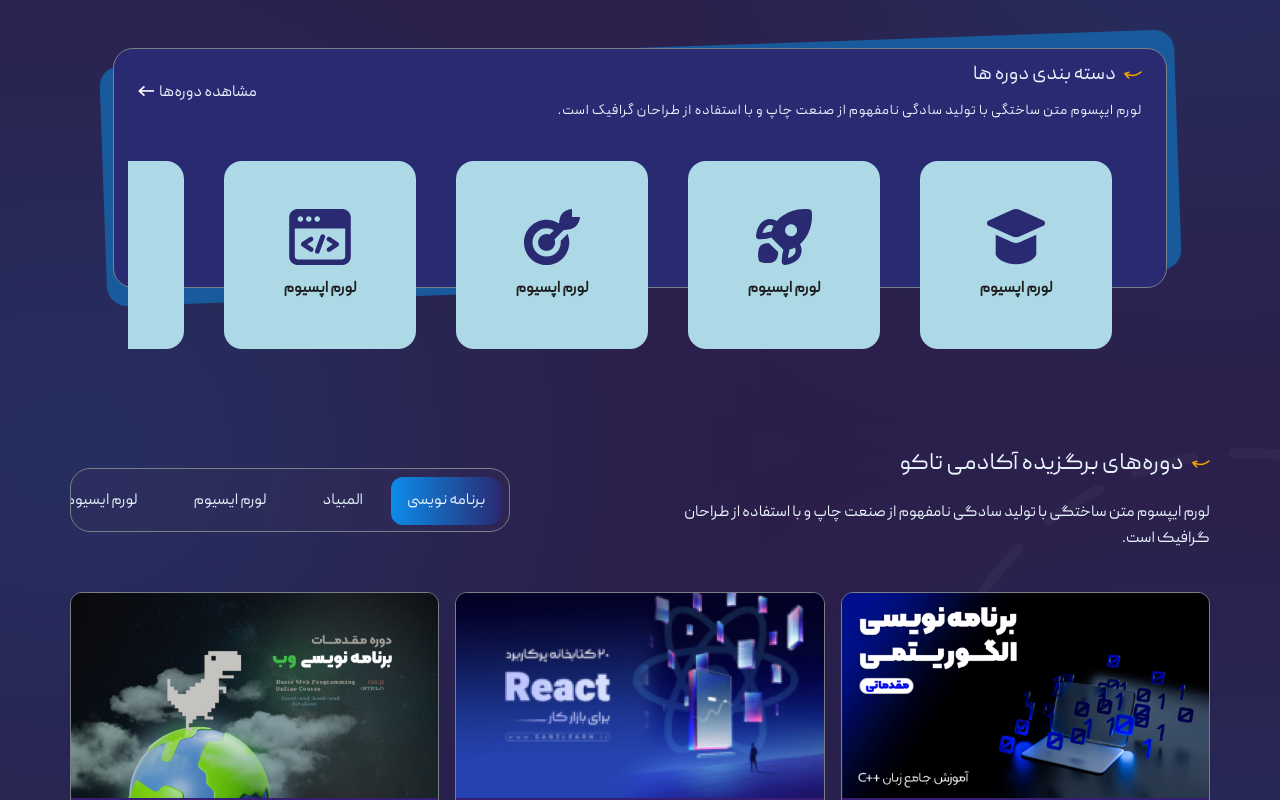
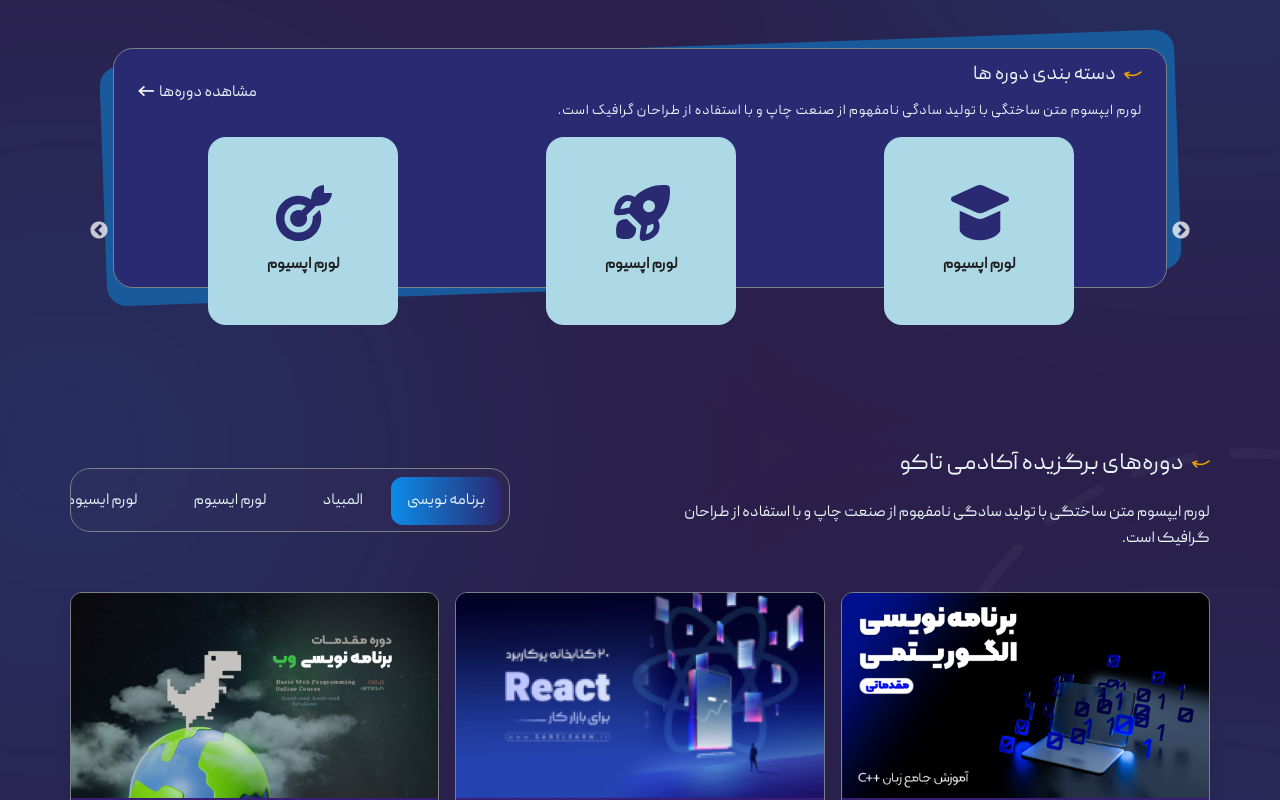
Before and after one commit to AmirhosseinDehghanazar/TakuAcademy-Frontend, a React (Vite) app in the folder TakuAcademy-Frontend/: page / in a window 1280 px wide. Shown: the part 900-1700 px from the top of the page. Built offline with nearby package versions, Linux system fonts and the light colour scheme.

Commit message:
fixing segment slider

```diff
--- a/TakuAcademy-Frontend/src/components/footer/footer.css
+++ b/TakuAcademy-Frontend/src/components/footer/footer.css
@@ -2,7 +2,7 @@
 .footer {
   margin-left: 5.5%;
   margin-right: 5.5%;
-  max-width: 1360px;
+  max-width: 1380px;
 }
 
 @media screen and (min-width: 1550px) {
--- a/TakuAcademy-Frontend/src/components/main/segment/Segment.jsx
+++ b/TakuAcademy-Frontend/src/components/main/segment/Segment.jsx
@@ -1,6 +1,23 @@
-import React from "react";
+import React, { useEffect, useState } from "react";
 import "./segment.css";
+import Slider from "react-slick";
 const Segment = () => {
+  const [slidesToShow, setSlidesToShow] = useState(3);
+
+  useEffect(() => {
+    window.addEventListener("resize", () => {
+      if (window.innerWidth < 550) {
+        setSlidesToShow(2);
+      } else if (window.innerWidth < 768) {
+        setSlidesToShow(3);
+      } else if (window.innerWidth < 1024) {
+        setSlidesToShow(4);
+      } else if (window.innerWidth > 1024) {
+        setSlidesToShow(5);
+      }
+    });
+  }, [window.innerWidth]);
+
   return (
     <div className="segment-parent xl:mx-12 2xl:mx-24 animate-scaleUp">
       <div className="mar-x mb-20 xl:mb-40 relative">
@@ -31,50 +48,59 @@ const Segment = () => {
           </div>
 
           {/* this div is parent for all Cubes */}
-          <div className=" whitespace-nowrap text-center cube-manager mx-auto mt-8 lg:mt-12 xl:mt-0">
+
+          <div className=" whitespace-nowrap text-center mx-auto mt-8 lg:mt-12 xl:mt-0">
             {/* cube; map?*/}
+            <Slider
+              slidesToShow={slidesToShow}
+              arrows
+              slidesToScroll={2}
+              swipe
+              className="px-5"
+            >
               <a
                 href="#"
-              className=" bg-cube font-semibold px-7 py-6 rounded-md xl:px-14 xl:py-12 ms-10 me-10 advancedRounder lg:mt-6 "
+                className=" bg-cube font-semibold px-7 py-6 rounded-md xl:px-14 xl:py-12 advancedRounder  "
               >
-              <div className="bg-seg-medal bg-img  mb-3 w-16 h-10 xl:w-20 xl:h-14"></div>
+                <div className="bg-seg-medal bg-img  mb-3 w-17 h-10 xl:w-20 xl:h-14"></div>
                 <div>لورم اپسیوم</div>
               </a>
               <a
                 href="#"
-              className=" bg-cube font-semibold px-7 py-6 rounded-md xl:px-14 xl:py-12 me-10 advancedRounder"
+                className=" bg-cube font-semibold px-7 py-6 rounded-md xl:px-14 xl:py-12  advancedRounder"
               >
-              <div className="bg-seg-college bg-img mb-3 w-16 h-10 xl:w-20 xl:h-14"></div>
+                <div className="bg-seg-college bg-img mb-3 w-17 h-10 xl:w-20 xl:h-14"></div>
                 <div>لورم اپسیوم</div>
               </a>
               <a
                 href="#"
-              className=" bg-cube font-semibold px-7 py-6 rounded-md xl:px-14 xl:py-12 me-10 advancedRounder"
+                className=" bg-cube font-semibold px-7 py-6 rounded-md xl:px-14 xl:py-12  advancedRounder"
               >
-              <div className="bg-seg-rocket bg-img  mb-3 w-16 h-10 xl:w-20 xl:h-14"></div>
+                <div className="bg-seg-rocket bg-img  mb-3 w-17 h-10 xl:w-20 xl:h-14"></div>
                 <div>لورم اپسیوم</div>
               </a>
               <a
                 href="#"
-              className=" bg-cube font-semibold px-7 py-6 rounded-md xl:px-14 xl:py-12 me-10 advancedRounder"
+                className=" bg-cube font-semibold px-7 py-6 rounded-md xl:px-14 xl:py-12  advancedRounder"
               >
-              <div className="bg-seg-dart bg-img mb-3 w-16 h-10 xl:w-20 xl:h-14"></div>
+                <div className="bg-seg-dart bg-img mb-3 w-17 h-10 xl:w-20 xl:h-14"></div>
                 <div>لورم اپسیوم</div>
               </a>
               <a
                 href="#"
-              className=" bg-cube font-semibold px-7 py-6 rounded-md xl:px-14 xl:py-12 me-10 advancedRounder"
+                className=" bg-cube font-semibold px-7 py-6 rounded-md xl:px-14 xl:py-12  advancedRounder"
               >
-              <div className="bg-seg-code bg-img mb-3 w-16 h-10 xl:w-20 xl:h-14"></div>
+                <div className="bg-seg-code bg-img mb-3 w-17 h-10 xl:w-20 xl:h-14"></div>
                 <div>لورم اپسیوم</div>
               </a>
               <a
                 href="#"
-              className=" bg-cube font-semibold px-7 py-6 rounded-md xl:px-14 xl:py-12 me-10 advancedRounder"
+                className=" bg-cube font-semibold px-7 py-6 rounded-md xl:px-14 xl:py-12  advancedRounder"
               >
-              <div className="bg-seg-mind bg-img mb-3 w-16 h-10 xl:w-20 xl:h-14"></div>
+                <div className="bg-seg-mind bg-img mb-3 w-17 h-10 xl:w-20 xl:h-14"></div>
                 <div>لورم اپسیوم</div>
               </a>
+            </Slider>
             {/* cubes end here */}
 
             {/* cube element end here */}
--- a/TakuAcademy-Frontend/src/components/main/segment/segment.css
+++ b/TakuAcademy-Frontend/src/components/main/segment/segment.css
@@ -7,16 +7,17 @@
   width: 100%;
   z-index: -1;
 }
-.cube-manager {
-  max-width: 80vw;
-
-  overflow: auto;
-}
 
 .bg-cube {
   background-color: #add8e6;
   color: #1e1e1e;
   display: inline-block;
+  max-width: 130px;
+}
+@media screen and (min-width: 1280px) {
+  .bg-cube {
+    max-width: 190px;
+  }
 }
 .sectionRounder {
   border-radius: 20px;
--- a/TakuAcademy-Frontend/src/components/navbar/Navbar.jsx
+++ b/TakuAcademy-Frontend/src/components/navbar/Navbar.jsx
@@ -3,10 +3,8 @@ import arrow from "../../assets/navbar/arrow-down.svg";
 import Logo from "../../assets/navbar/Logo-nav.svg";
 import face from "../../assets/navbar/face.svg";
 import searchIcon from "../../assets/navbar/search.svg";
-import hamburger from "../../assets/navbar/menu.svg";
 import "./navbar.css";
 import Sidebar from "./sidebar/Sidebar";
-import Hamburger from "hamburger-react";
 
 const Navbar = () => {
   // adding state for search icon: on click renders searchComponent
```
Lines whose indentation alone changed are shown as unchanged.
